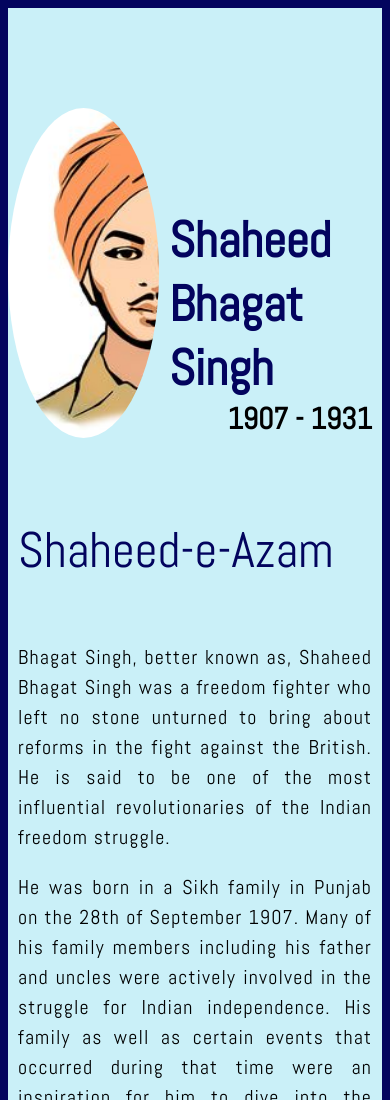
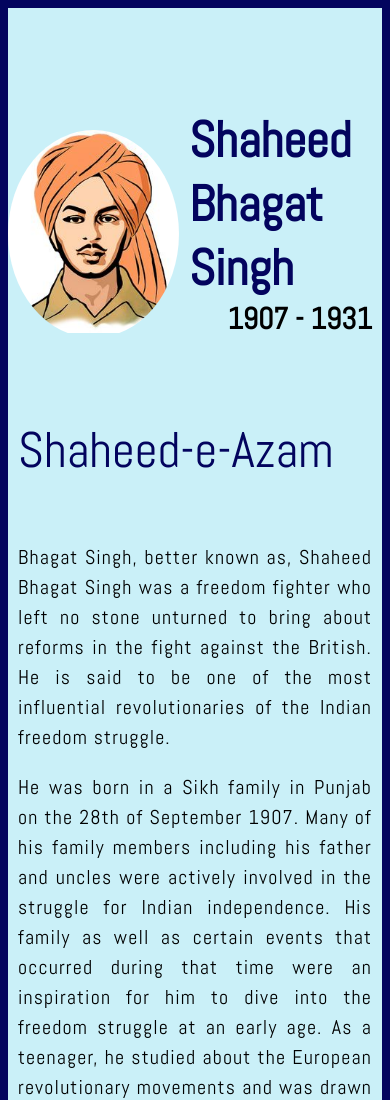
Before and after one commit to flyron21/Tribute_Website, a plain HTML site: page index.html in a window 390 px wide. Shown: the top 1100 px of the page. Drawn offline with Linux system fonts and the light colour scheme.

Commit message:
Imaged made responsive

```diff
--- a/style.css
+++ b/style.css
@@ -20,8 +20,11 @@
     overflow: hidden;
 }
 .image_container ,img{
-    width: 300px;
-    height: 330px;
+        width: 100%;
+        max-width: 320px;
+        height: auto;
+        max-height: 400px;
+        min-height: 100px;
 
 }
 .top{
```
